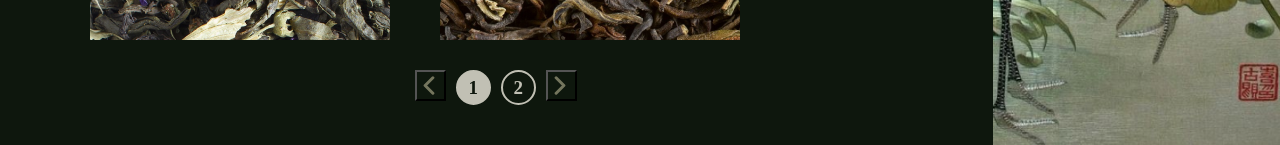
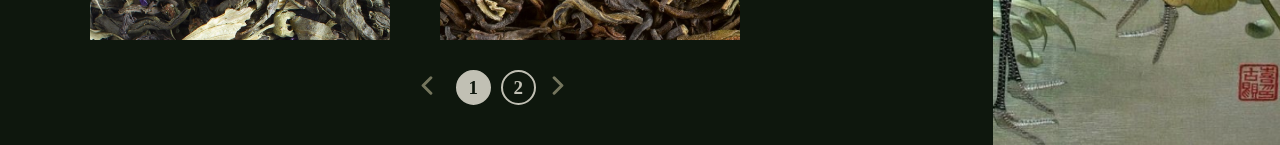
Before and after one commit to 21shunya/teahouse_react_js, a React (Create React App) app: page /shop in a window 1280 px wide. Shown: the part 655-800 px from the top of the page. Built offline with nearby package versions, Linux system fonts and the light colour scheme; a web font is replaced by a local one.

Commit message:
fix: update pagination

```diff
--- a/src/Components/UI/Pagination.jsx
+++ b/src/Components/UI/Pagination.jsx
@@ -1,5 +1,6 @@
 import React from "react";
 import styled from "styled-components";
+import { decrementPage, incrementPage } from "../../utils/ChangePages";
 import NumberIcon from "./icons/NumberIcon";
 
 function Pagination({totalCount, limit, setPage, page}) {
@@ -20,11 +21,12 @@ function Pagination({totalCount, limit, setPage, page}) {
     background: transparent;
     width: 31px;
     height: 31px;
+    border: none;
   `
 
   return (
     <PaginationWrapper>
-      <StyledBtn onClick={() => setPage(page-1)}>
+      <StyledBtn onClick={() => decrementPage(page, setPage)}>
         <img src='arrow-left.svg' alt='' />
       </StyledBtn>
       {pageArray.map(p =>
@@ -41,7 +43,7 @@ function Pagination({totalCount, limit, setPage, page}) {
         {p}
       </NumberIcon>
       )}
-      <StyledBtn onClick={() => setPage(page+1)}>
+      <StyledBtn onClick={() => incrementPage(page, totalPages, setPage)}>
         <img src='arrow-right.svg' alt='' />
       </StyledBtn>
     </PaginationWrapper>
--- /dev/null
+++ b/src/utils/ChangePages.js
@@ -0,0 +1,13 @@
+export function incrementPage(page, totalPages, setPage) {
+  console.log(page, totalPages)
+  if (page < totalPages) {
+    setPage(page + 1)
+  }
+}
+
+export function decrementPage(page, setPage) {
+  if (page > 1) {
+    console.log('decr')
+    setPage(page - 1)
+  }
+}
```
